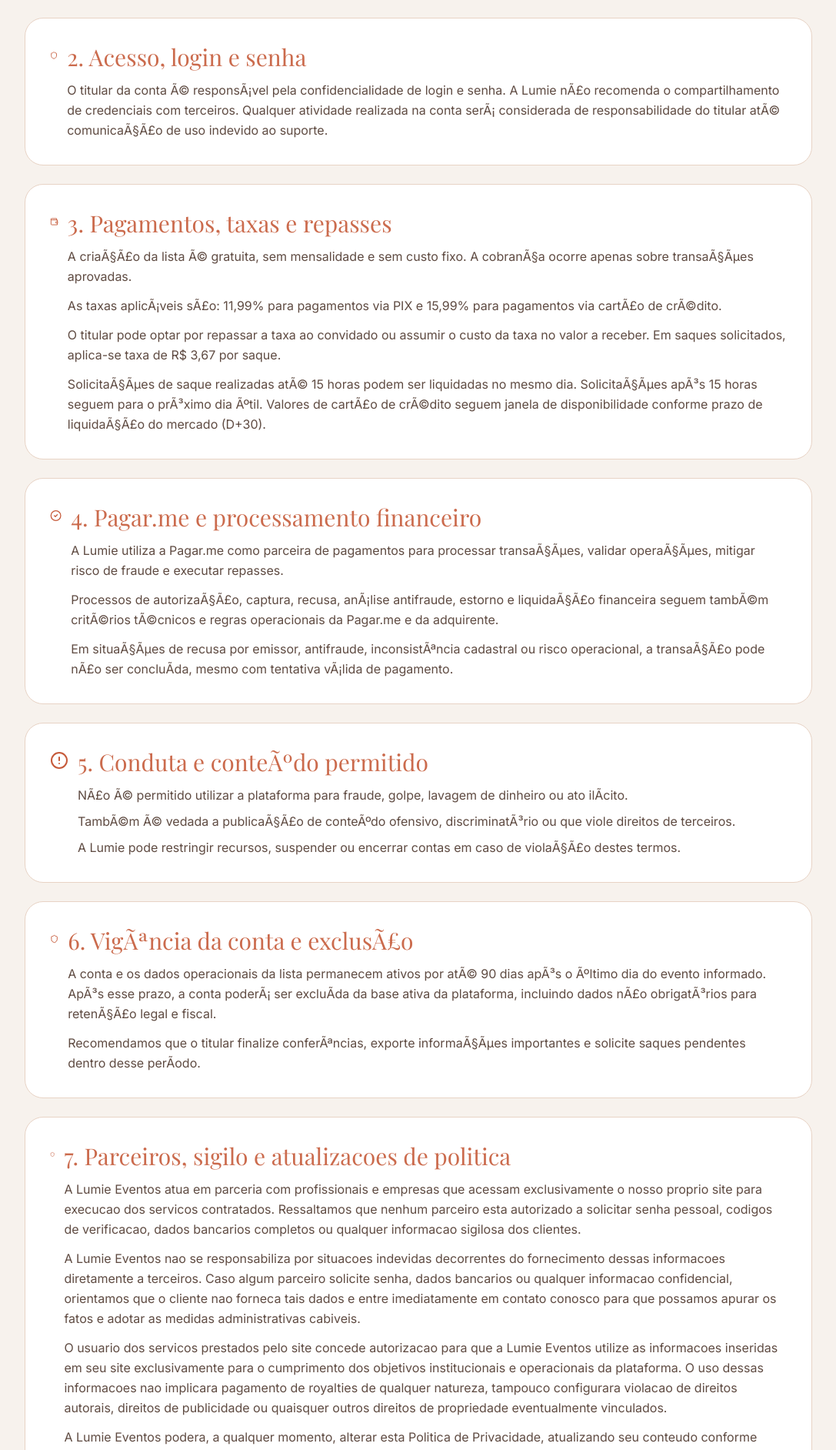
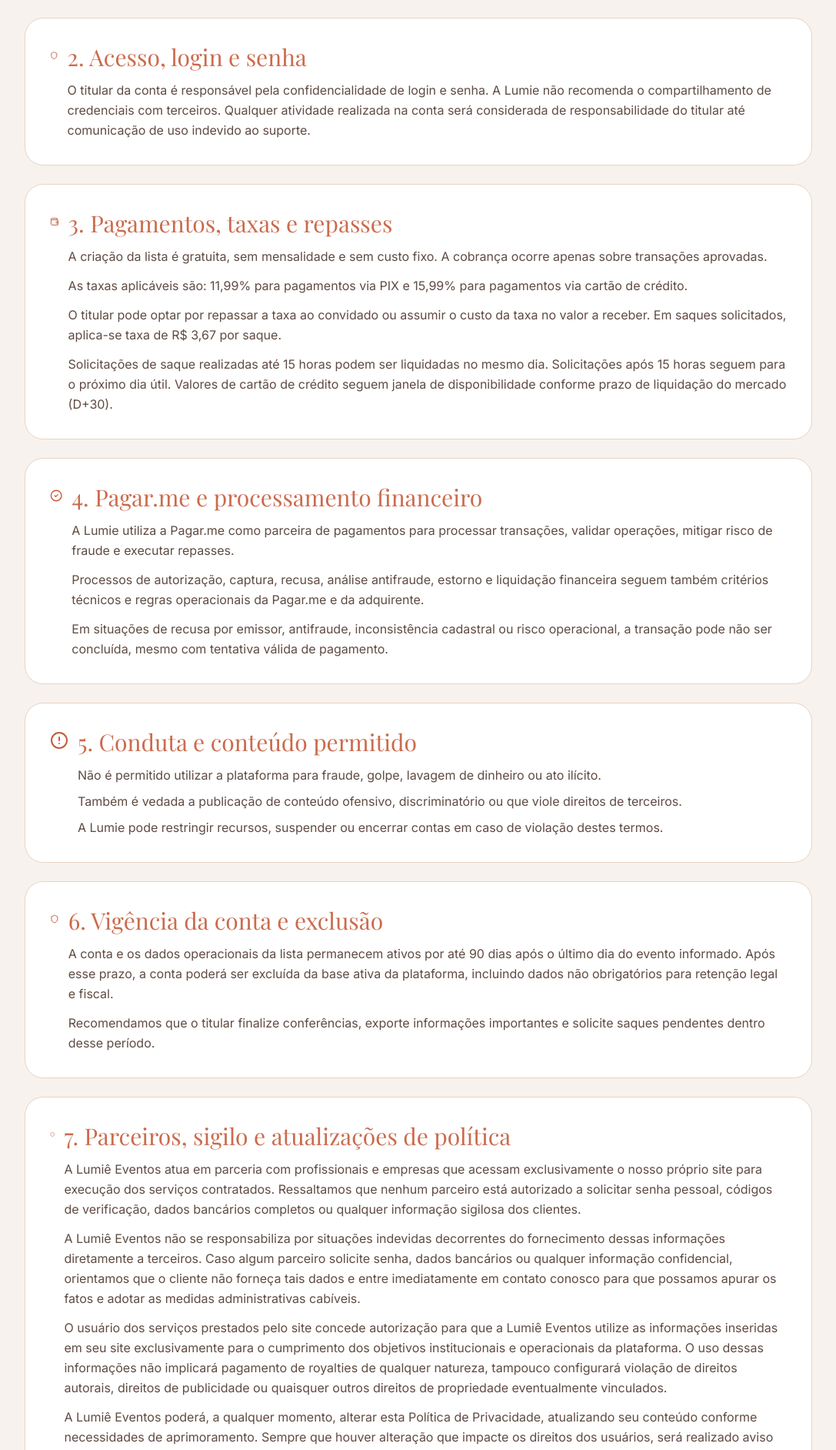
Before and after one commit to lumieconvites-netizen/lumie-presentes, a Next.js app: page /termos in a window 1280 px wide. Shown: the part 916-2800 px from the top of the page at 77% size, without its empty margins (96-1183 px from the left). Built offline with nearby package versions, Linux system fonts and the light colour scheme; no server answers.

Commit message:
fix(terms): correct mojibake and restore portuguese accents

```diff
--- a/app/(marketing)/termos/page.tsx
+++ b/app/(marketing)/termos/page.tsx
@@ -7,10 +7,10 @@ export default function TermosPage() {
         <div className="container mx-auto px-6 py-16 md:py-20 text-center">
           <h1 className="font-display text-4xl md:text-6xl text-primary leading-tight">Termos de Uso</h1>
           <p className="mx-auto mt-5 max-w-4xl text-lg md:text-xl text-[#5f4b42] leading-relaxed">
-            Ao utilizar a Lumie, vocÃª concorda com as condiÃ§Ãµes abaixo para uso da plataforma, gestÃ£o da sua lista,
-            recebimento de valores e seguranÃ§a das operaÃ§Ãµes.
+            Ao utilizar a Lumie, você concorda com as condições abaixo para uso da plataforma, gestão da sua lista,
+            recebimento de valores e segurança das operações.
           </p>
-          <p className="mt-5 text-sm text-[#7a665c]">Ãšltima atualizaÃ§Ã£o: 19 de fevereiro de 2026</p>
+          <p className="mt-5 text-sm text-[#7a665c]">Última atualização: 19 de fevereiro de 2026</p>
         </div>
       </section>
 
@@ -24,7 +24,7 @@ export default function TermosPage() {
               </div>
               <div className="rounded-2xl border border-[#ecd9cc] bg-[#fffaf6] p-5">
                 <Wallet className="h-6 w-6 text-[#c65a3a]" />
-                <p className="mt-3 font-medium text-[#3c2f2a]">Taxa no cartÃ£o: 15,99%</p>
+                <p className="mt-3 font-medium text-[#3c2f2a]">Taxa no cartão: 15,99%</p>
               </div>
               <div className="rounded-2xl border border-[#ecd9cc] bg-[#fffaf6] p-5">
                 <Wallet className="h-6 w-6 text-[#c65a3a]" />
@@ -44,9 +44,9 @@ export default function TermosPage() {
                 <div>
                   <h2 className="font-display text-3xl text-primary">1. Sobre a Lumie e uso da plataforma</h2>
                   <p className="mt-3 text-[#5f4b42] leading-relaxed">
-                    A Lumie Ã© uma plataforma digital para criaÃ§Ã£o de listas de presentes simbÃ³licos, em que os
-                    convidados contribuem financeiramente e o titular recebe os valores em dinheiro. O uso da conta Ã©
-                    pessoal, e o titular Ã© responsÃ¡vel por manter dados corretos e atualizados.
+                    A Lumie é uma plataforma digital para criação de listas de presentes simbólicos, em que os
+                    convidados contribuem financeiramente e o titular recebe os valores em dinheiro. O uso da conta é
+                    pessoal, e o titular é responsável por manter dados corretos e atualizados.
                   </p>
                 </div>
               </div>
@@ -58,9 +58,9 @@ export default function TermosPage() {
                 <div>
                   <h2 className="font-display text-3xl text-primary">2. Acesso, login e senha</h2>
                   <p className="mt-3 text-[#5f4b42] leading-relaxed">
-                    O titular da conta Ã© responsÃ¡vel pela confidencialidade de login e senha. A Lumie nÃ£o recomenda o
-                    compartilhamento de credenciais com terceiros. Qualquer atividade realizada na conta serÃ¡
-                    considerada de responsabilidade do titular atÃ© comunicaÃ§Ã£o de uso indevido ao suporte.
+                    O titular da conta é responsável pela confidencialidade de login e senha. A Lumie não recomenda o
+                    compartilhamento de credenciais com terceiros. Qualquer atividade realizada na conta será
+                    considerada de responsabilidade do titular até comunicação de uso indevido ao suporte.
                   </p>
                 </div>
               </div>
@@ -73,21 +73,21 @@ export default function TermosPage() {
                   <h2 className="font-display text-3xl text-primary">3. Pagamentos, taxas e repasses</h2>
                   <div className="mt-3 space-y-3 text-[#5f4b42] leading-relaxed">
                     <p>
-                      A criaÃ§Ã£o da lista Ã© gratuita, sem mensalidade e sem custo fixo. A cobranÃ§a ocorre apenas sobre
-                      transaÃ§Ãµes aprovadas.
+                      A criação da lista é gratuita, sem mensalidade e sem custo fixo. A cobrança ocorre apenas sobre
+                      transações aprovadas.
                     </p>
                     <p>
-                      As taxas aplicÃ¡veis sÃ£o: 11,99% para pagamentos via PIX e 15,99% para pagamentos via cartÃ£o de
-                      crÃ©dito.
+                      As taxas aplicáveis são: 11,99% para pagamentos via PIX e 15,99% para pagamentos via cartão de
+                      crédito.
                     </p>
                     <p>
                       O titular pode optar por repassar a taxa ao convidado ou assumir o custo da taxa no valor a
                       receber. Em saques solicitados, aplica-se taxa de R$ 3,67 por saque.
                     </p>
                     <p>
-                      SolicitaÃ§Ãµes de saque realizadas atÃ© 15 horas podem ser liquidadas no mesmo dia. SolicitaÃ§Ãµes
-                      apÃ³s 15 horas seguem para o prÃ³ximo dia Ãºtil. Valores de cartÃ£o de crÃ©dito seguem janela de
-                      disponibilidade conforme prazo de liquidaÃ§Ã£o do mercado (D+30).
+                      Solicitações de saque realizadas até 15 horas podem ser liquidadas no mesmo dia. Solicitações
+                      após 15 horas seguem para o próximo dia útil. Valores de cartão de crédito seguem janela de
+                      disponibilidade conforme prazo de liquidação do mercado (D+30).
                     </p>
                   </div>
                 </div>
@@ -101,16 +101,16 @@ export default function TermosPage() {
                   <h2 className="font-display text-3xl text-primary">4. Pagar.me e processamento financeiro</h2>
                   <div className="mt-3 space-y-3 text-[#5f4b42] leading-relaxed">
                     <p>
-                      A Lumie utiliza a Pagar.me como parceira de pagamentos para processar transaÃ§Ãµes, validar
-                      operaÃ§Ãµes, mitigar risco de fraude e executar repasses.
+                      A Lumie utiliza a Pagar.me como parceira de pagamentos para processar transações, validar
+                      operações, mitigar risco de fraude e executar repasses.
                     </p>
                     <p>
-                      Processos de autorizaÃ§Ã£o, captura, recusa, anÃ¡lise antifraude, estorno e liquidaÃ§Ã£o financeira
-                      seguem tambÃ©m critÃ©rios tÃ©cnicos e regras operacionais da Pagar.me e da adquirente.
+                      Processos de autorização, captura, recusa, análise antifraude, estorno e liquidação financeira
+                      seguem também critérios técnicos e regras operacionais da Pagar.me e da adquirente.
                     </p>
                     <p>
-                      Em situaÃ§Ãµes de recusa por emissor, antifraude, inconsistÃªncia cadastral ou risco operacional, a
-                      transaÃ§Ã£o pode nÃ£o ser concluÃ­da, mesmo com tentativa vÃ¡lida de pagamento.
+                      Em situações de recusa por emissor, antifraude, inconsistência cadastral ou risco operacional, a
+                      transação pode não ser concluída, mesmo com tentativa válida de pagamento.
                     </p>
                   </div>
                 </div>
@@ -121,11 +121,11 @@ export default function TermosPage() {
               <div className="flex items-start gap-3">
                 <AlertCircle className="mt-1 h-6 w-6 text-[#c65a3a]" />
                 <div>
-                  <h2 className="font-display text-3xl text-primary">5. Conduta e conteÃºdo permitido</h2>
+                  <h2 className="font-display text-3xl text-primary">5. Conduta e conteúdo permitido</h2>
                   <div className="mt-3 space-y-2 text-[#5f4b42] leading-relaxed">
-                    <p>NÃ£o Ã© permitido utilizar a plataforma para fraude, golpe, lavagem de dinheiro ou ato ilÃ­cito.</p>
-                    <p>TambÃ©m Ã© vedada a publicaÃ§Ã£o de conteÃºdo ofensivo, discriminatÃ³rio ou que viole direitos de terceiros.</p>
-                    <p>A Lumie pode restringir recursos, suspender ou encerrar contas em caso de violaÃ§Ã£o destes termos.</p>
+                    <p>Não é permitido utilizar a plataforma para fraude, golpe, lavagem de dinheiro ou ato ilícito.</p>
+                    <p>Também é vedada a publicação de conteúdo ofensivo, discriminatório ou que viole direitos de terceiros.</p>
+                    <p>A Lumie pode restringir recursos, suspender ou encerrar contas em caso de violação destes termos.</p>
                   </div>
                 </div>
               </div>
@@ -135,15 +135,15 @@ export default function TermosPage() {
               <div className="flex items-start gap-3">
                 <Shield className="mt-1 h-6 w-6 text-[#c65a3a]" />
                 <div>
-                  <h2 className="font-display text-3xl text-primary">6. VigÃªncia da conta e exclusÃ£o</h2>
+                  <h2 className="font-display text-3xl text-primary">6. Vigência da conta e exclusão</h2>
                   <p className="mt-3 text-[#5f4b42] leading-relaxed">
-                    A conta e os dados operacionais da lista permanecem ativos por atÃ© 90 dias apÃ³s o Ãºltimo dia do
-                    evento informado. ApÃ³s esse prazo, a conta poderÃ¡ ser excluÃ­da da base ativa da plataforma,
-                    incluindo dados nÃ£o obrigatÃ³rios para retenÃ§Ã£o legal e fiscal.
+                    A conta e os dados operacionais da lista permanecem ativos por até 90 dias após o último dia do
+                    evento informado. Após esse prazo, a conta poderá ser excluída da base ativa da plataforma,
+                    incluindo dados não obrigatórios para retenção legal e fiscal.
                   </p>
                   <p className="mt-3 text-[#5f4b42] leading-relaxed">
-                    Recomendamos que o titular finalize conferÃªncias, exporte informaÃ§Ãµes importantes e solicite saques
-                    pendentes dentro desse perÃ­odo.
+                    Recomendamos que o titular finalize conferências, exporte informações importantes e solicite saques
+                    pendentes dentro desse período.
                   </p>
                 </div>
               </div>
@@ -153,32 +153,32 @@ export default function TermosPage() {
               <div className="flex items-start gap-3">
                 <Shield className="mt-1 h-6 w-6 text-[#c65a3a]" />
                 <div>
-                  <h2 className="font-display text-3xl text-primary">7. Parceiros, sigilo e atualizacoes de politica</h2>
+                  <h2 className="font-display text-3xl text-primary">7. Parceiros, sigilo e atualizações de política</h2>
                   <div className="mt-3 space-y-3 text-[#5f4b42] leading-relaxed">
                     <p>
-                      A Lumie Eventos atua em parceria com profissionais e empresas que acessam exclusivamente o nosso
-                      proprio site para execucao dos servicos contratados. Ressaltamos que nenhum parceiro esta
-                      autorizado a solicitar senha pessoal, codigos de verificacao, dados bancarios completos ou
-                      qualquer informacao sigilosa dos clientes.
+                      A Lumiê Eventos atua em parceria com profissionais e empresas que acessam exclusivamente o nosso
+                      próprio site para execução dos serviços contratados. Ressaltamos que nenhum parceiro está
+                      autorizado a solicitar senha pessoal, códigos de verificação, dados bancários completos ou
+                      qualquer informação sigilosa dos clientes.
                     </p>
                     <p>
-                      A Lumie Eventos nao se responsabiliza por situacoes indevidas decorrentes do fornecimento dessas
-                      informacoes diretamente a terceiros. Caso algum parceiro solicite senha, dados bancarios ou
-                      qualquer informacao confidencial, orientamos que o cliente nao forneca tais dados e entre
+                      A Lumiê Eventos não se responsabiliza por situações indevidas decorrentes do fornecimento dessas
+                      informações diretamente a terceiros. Caso algum parceiro solicite senha, dados bancários ou
+                      qualquer informação confidencial, orientamos que o cliente não forneça tais dados e entre
                       imediatamente em contato conosco para que possamos apurar os fatos e adotar as medidas
-                      administrativas cabiveis.
+                      administrativas cabíveis.
                     </p>
                     <p>
-                      O usuario dos servicos prestados pelo site concede autorizacao para que a Lumie Eventos utilize
-                      as informacoes inseridas em seu site exclusivamente para o cumprimento dos objetivos
-                      institucionais e operacionais da plataforma. O uso dessas informacoes nao implicara pagamento de
-                      royalties de qualquer natureza, tampouco configurara violacao de direitos autorais, direitos de
+                      O usuário dos serviços prestados pelo site concede autorização para que a Lumiê Eventos utilize
+                      as informações inseridas em seu site exclusivamente para o cumprimento dos objetivos
+                      institucionais e operacionais da plataforma. O uso dessas informações não implicará pagamento de
+                      royalties de qualquer natureza, tampouco configurará violação de direitos autorais, direitos de
                       publicidade ou quaisquer outros direitos de propriedade eventualmente vinculados.
                     </p>
                     <p>
-                      A Lumie Eventos podera, a qualquer momento, alterar esta Politica de Privacidade, atualizando
-                      seu conteudo conforme necessidades de aprimoramento. Sempre que houver alteracao que impacte os
-                      direitos dos usuarios, sera realizado aviso previo aos interessados.
+                      A Lumiê Eventos poderá, a qualquer momento, alterar esta Política de Privacidade, atualizando
+                      seu conteúdo conforme necessidades de aprimoramento. Sempre que houver alteração que impacte os
+                      direitos dos usuários, será realizado aviso prévio aos interessados.
                     </p>
                   </div>
                 </div>
@@ -187,11 +187,11 @@ export default function TermosPage() {
             <article className="rounded-3xl border border-[#e8d3c5] bg-[#fff8f3] p-7 md:p-8">
               <h2 className="font-display text-3xl text-primary">8. Contato</h2>
               <p className="mt-3 text-[#5f4b42] leading-relaxed">
-                Para duvidas sobre estes termos, suporte tecnico ou solicitacoes relacionadas a conta, entre em contato
+                Para dúvidas sobre estes termos, suporte técnico ou solicitações relacionadas à conta, entre em contato
                 pelo e-mail <strong>contato@lumie.com.br</strong> ou telefone <strong>(16) 98187-3064</strong>.
               </p>
               <p className="mt-3 text-[#5f4b42] leading-relaxed">
-                <strong>Lumie Convites</strong> - CNPJ: <strong>62.076.127/0001-41</strong>.
+                <strong>Lumiê Convites</strong> - CNPJ: <strong>62.076.127/0001-41</strong>.
               </p>
             </article>
           </div>
```
